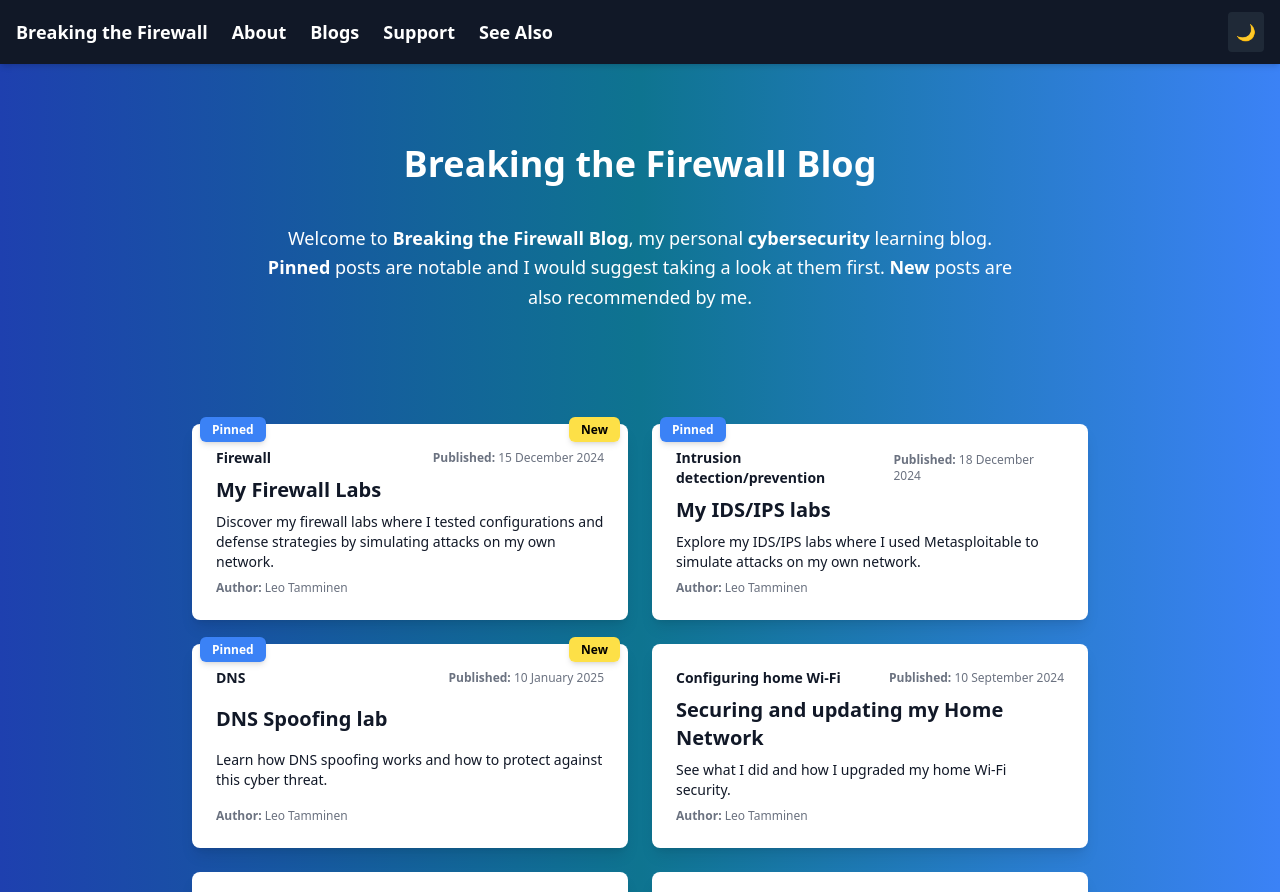
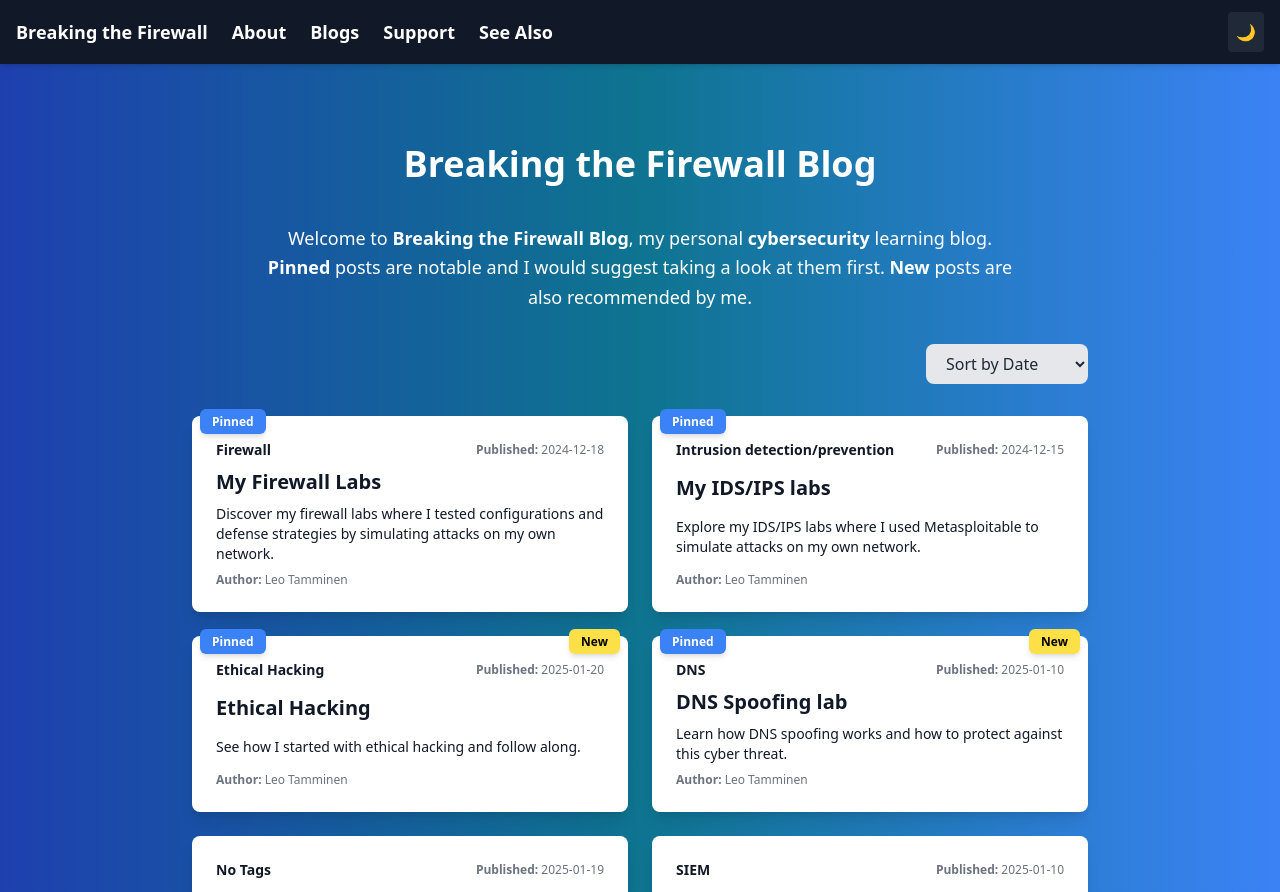
Before and after one commit to leotamminen/cyber_blog, a Next.js app: page /blogs in a window 1280 px wide. Shown: the top 892 px of the page. Built offline with nearby package versions, Linux system fonts and the light colour scheme.

Commit message:
Updated the date format to 2025-01-01 and added sort by function. Not properly working yet.

```diff
--- a/src/data/posts.tsx
+++ b/src/data/posts.tsx
@@ -3,12 +3,11 @@
     id: "1",
     title: "My Firewall Labs",
     author: "Leo Tamminen",
-    new: true,
     pinned: true,
     tags: "Firewall",
     summary:
       "Discover my firewall labs where I tested configurations and defense strategies by simulating attacks on my own network.",
-    date: "15 December 2024",
+    date: "2024-12-18",
     content: [
       { type: "h1", content: "Understanding Firewall Labs" },
       {
@@ -120,7 +119,7 @@
     pinned: true,
     summary:
       "Explore my IDS/IPS labs where I used Metasploitable to simulate attacks on my own network.",
-    date: "18 December 2024",
+    date: "2024-12-15",
     content: [
       {
         type: "image",
@@ -141,7 +140,7 @@
     author: "Leo Tamminen",
     tags: "Configuring home Wi-Fi",
     summary: "See what I did and how I upgraded my home Wi-Fi security.",
-    date: "10 September 2024",
+    date: "2024-10-12",
     content:
       "Securing your home network is essential to prevent unauthorized access and data breaches. This guide covers steps like changing default passwords, enabling WPA3 encryption, and setting up firewalls for enhanced security.",
   },
@@ -152,15 +151,19 @@
     tags: "SIEM",
     summary:
       "Mastering Operating Systems and Enterprise Security: Linux, Windows, SIEM, and Azure AD.",
-    date: "14 January 2025",
+    date: "2025-01-10",
     content:
       "AI is revolutionizing cybersecurity by enabling faster detection and response to threats. Machine learning algorithms analyze vast data to identify anomalies, while automation streamlines incident management. However, adversarial AI also poses new challenges.",
   },
   {
     id: "5",
-    title: "Ethical Hacking: A Beginner's Guide",
-    summary:
-      "Get started with ethical hacking, and learn how to test and secure systems ethically.",
+    title: "Ethical Hacking",
+    author: "Leo Tamminen",
+    tags: "Ethical Hacking",
+    new: true,
+    pinned: true,
+    summary: "See how I started with ethical hacking and follow along.",
+    date: "2025-01-20",
     content:
       "Ethical hacking involves testing systems and networks to identify vulnerabilities before malicious hackers exploit them. This guide introduces you to tools, techniques, and the mindset needed to become a successful ethical hacker.",
   },
@@ -173,7 +176,7 @@
     pinned: true,
     summary:
       "Learn how DNS spoofing works and how to protect against this cyber threat.",
-    date: "10 January 2025",
+    date: "2025-01-10",
     edited: "18 January 2025",
     content: [
       {
@@ -418,7 +421,7 @@
     title: "Learning Splunk and Nessus",
     summary:
       "See how I started my journey to learning about SIEM and vulnerability management by diving into Splunk and Nessus. This exploration laid the groundwork for advancing my cybersecurity skills and applying these tools in real-world scenarios.",
-    date: "15 January 2025",
+    date: "2025-01-19",
     content: [
       { type: "h1", content: "Exploring Splunk and Nessus" },
       {
--- a/src/pages/blogs.tsx
+++ b/src/pages/blogs.tsx
@@ -3,15 +3,36 @@
 import BlogCard from "@/components/BlogCard";
 
 export default function Blog() {
-  const [visiblePosts, setVisiblePosts] = useState(8); // Default number of visible posts
+  const [visiblePosts, setVisiblePosts] = useState(8); // Default total visible posts
+  const [sortOption, setSortOption] = useState("date"); // Default sort option
 
   // Separate pinned and non-pinned posts
   const pinnedPosts = posts.filter((post) => post.pinned);
   const otherPosts = posts.filter((post) => !post.pinned);
 
+  // Function to sort posts based on the selected option
+  const sortedPosts = [...otherPosts].sort((a, b) => {
+    switch (sortOption) {
+      case "new":
+        // Sort by the 'new' field (true first)
+        return (b.new ? 1 : 0) - (a.new ? 1 : 0);
+      case "pinned":
+        // Sort by the 'pinned' field (true first)
+        return Number(b.pinned) - Number(a.pinned);
+      case "date":
+        // Sort by the 'date' field (most recent first), with fallback for undefined dates
+        const dateA = a.date ? new Date(a.date).getTime() : 0;
+        const dateB = b.date ? new Date(b.date).getTime() : 0;
+        return dateB - dateA;
+      default:
+        return 0;
+    }
+  });
+
   // Function to load more posts
   const loadMorePosts = () => {
-    setVisiblePosts((prev) => prev + 8);
+    const remainingSpace = 8 - pinnedPosts.length; // Adjust for pinned posts
+    setVisiblePosts((prev) => prev + remainingSpace);
   };
 
   // Function to scroll back to the top
@@ -27,7 +48,7 @@
       <h1 className="text-4xl font-extrabold mb-6 text-center pb-[1rem]">
         Breaking the Firewall Blog
       </h1>
-      <p className="text-center text-lg max-w-3xl leading-relaxed pb-[5rem]">
+      <p className="text-center text-lg max-w-3xl leading-relaxed pb-[2rem]">
         Welcome to <span className="font-bold">Breaking the Firewall Blog</span>
         , my personal <span className="font-bold">cybersecurity</span> learning
         blog.
@@ -36,7 +57,19 @@
         suggest taking a look at them first.{" "}
         <span className="font-bold">New</span> posts are also recommended by me.
       </p>
-      <div className="mt-8 grid grid-cols-1 sm:grid-cols-2 gap-6 w-full max-w-4xl">
+      <div className="w-full max-w-4xl mb-4 flex justify-end">
+        {/* Sort By Dropdown */}
+        <select
+          value={sortOption}
+          onChange={(e) => setSortOption(e.target.value)}
+          className="bg-gray-200 text-gray-800 rounded-lg py-2 px-4 dark:bg-gray-700 dark:text-white"
+        >
+          <option value="date">Sort by Date</option>
+          <option value="new">Sort by New</option>
+          <option value="pinned">Sort by Pinned</option>
+        </select>
+      </div>
+      <div className="mt-4 grid grid-cols-1 sm:grid-cols-2 gap-6 w-full max-w-4xl">
         {/* Render Pinned Posts */}
         {pinnedPosts.map((post) => (
           <BlogCard
@@ -52,8 +85,8 @@
           />
         ))}
 
-        {/* Render Non-Pinned Posts */}
-        {otherPosts.slice(0, visiblePosts).map((post) => (
+        {/* Render Sorted Non-Pinned Posts */}
+        {sortedPosts.slice(0, visiblePosts - pinnedPosts.length).map((post) => (
           <BlogCard
             key={post.id}
             id={post.id}
@@ -68,7 +101,7 @@
         ))}
       </div>
       {/* Load more button */}
-      {visiblePosts < otherPosts.length ? (
+      {visiblePosts - pinnedPosts.length < otherPosts.length ? (
         <div className="mt-10">
           <button
             onClick={loadMorePosts}
```
